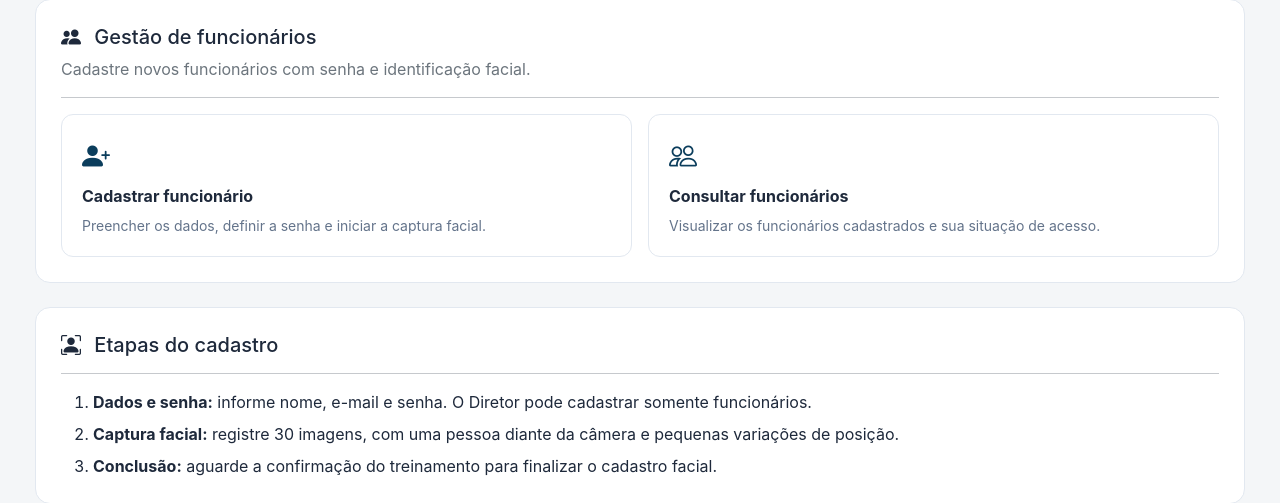
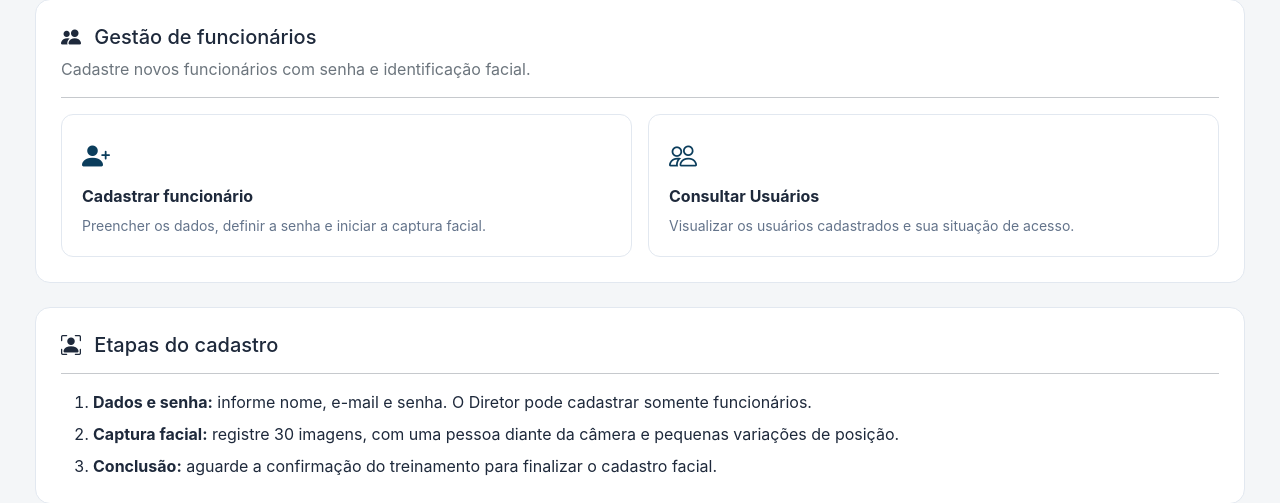
Before and after one commit to Equipe-APS202602/aps_reconhecimeneto_flask, a Flask app: template templates/dashboard/diretor.html in a window 1280 px wide. Shown: the part 248-751 px from the top of the page. Run offline with Flask 3, Linux system fonts and the light colour scheme; the template is opened without the code that fills it, so the values that code supplies are empty; parts of the project's set-up code (start-up, migrations or seed data) failed here and were passed over.

Commit message:
checkpoint
checkpoint

```diff
--- a/templates/dashboard/diretor.html
+++ b/templates/dashboard/diretor.html
@@ -93,10 +93,10 @@
         <a href="{{ url_for('usuarios.index') }}" class="action-card h-100">
           <i class="bi bi-people"></i>
 
-          <strong>Consultar funcionários</strong>
+          <strong>Consultar Usuários</strong>
 
           <span>
-            Visualizar os funcionários cadastrados e sua situação de acesso.
+            Visualizar os usuários cadastrados e sua situação de acesso.
           </span>
         </a>
       </div>
--- a/templates/usuarios/index.html
+++ b/templates/usuarios/index.html
@@ -9,7 +9,7 @@
         <i class="bi bi-people"></i>
         Usuários
       </h2>
-      <p class="text-secondary mb-0">Gerenciamento de usuários autorizados.</p>
+      <p class="text-secondary mb-0">Visualização de usuários autorizados.</p>
     </div>
 
     <a href="{{ url_for('usuarios.criar') }}" class="btn btn-security">
```
